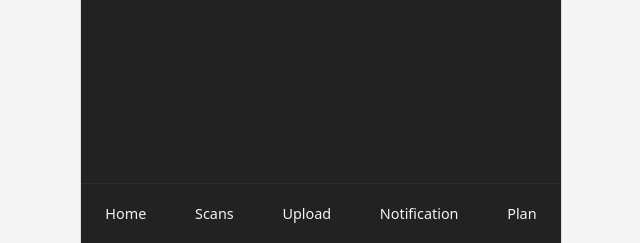
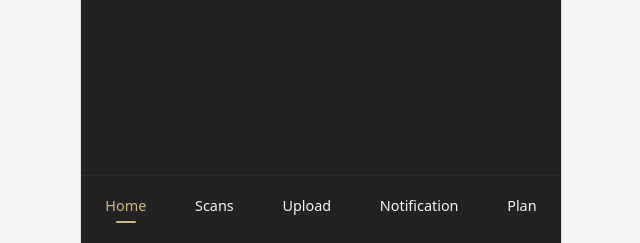
Before and after one commit to AIclipse-Organisation/AIclipse, a Flask app: page /home in a window 1280 px wide. Shown: the part 557-800 px from the top of the page, without its empty margins (319-959 px from the left). Run offline with Flask 3, Linux system fonts and the light colour scheme.

Commit message:
Adding page navbar indicator

```diff
--- a/client/static/css/styles.css
+++ b/client/static/css/styles.css
@@ -412,6 +412,20 @@ body.app .navbar a:hover {
   color: #CFB87C;
 }
 
+body.app .navbar a.active {
+  color: #CFB87C;
+}
+
+body.app .navbar a.active::after {
+  content: "";
+  display: block;
+  width: 20px;
+  height: 2px;
+  margin: 6px auto 0;
+  background: currentColor;
+  border-radius: 999px;
+}
+
 /* Screen content area
    Add bottom padding so content doesn't hide behind navbar */
 body.app .screen {
--- a/client/static/js/include.js
+++ b/client/static/js/include.js
@@ -7,6 +7,35 @@ async function loadPartials() {
     el.outerHTML = await res.text();
   }
 }
+
+function setActiveNavLink() {
+  const nav = document.getElementById("bottom-nav");
+  if (!nav) return false;
+
+  const path = window.location.pathname.replace(/\/+$/, "") || "/";
+  const links = nav.querySelectorAll("a[href]");
+
+  links.forEach((a) => {
+    const href = new URL(a.getAttribute("href"), window.location.origin).pathname
+      .replace(/\/+$/, "") || "/";
+
+    const isActive = href === path;
+    a.classList.toggle("active", isActive);
+  });
+
+  return true;
+}
+
+// Wait until the navbar partial is actually in the DOM
+(function waitForNavbarThenActivate() {
+  if (setActiveNavLink()) return;
+
+  const observer = new MutationObserver(() => {
+    if (setActiveNavLink()) observer.disconnect();
+  });
+
+  observer.observe(document.documentElement, { childList: true, subtree: true });
+})();
 
 document.addEventListener("DOMContentLoaded", loadPartials);
 
--- a/client/static/partials/navbar.html
+++ b/client/static/partials/navbar.html
@@ -1,4 +1,4 @@
-<nav class="navbar">
+<nav class="navbar" id="bottom-nav">
   <a href="/home">Home</a>
   <a href="/scans">Scans</a>
   <a href="/imgProcessing">Upload</a>
```
